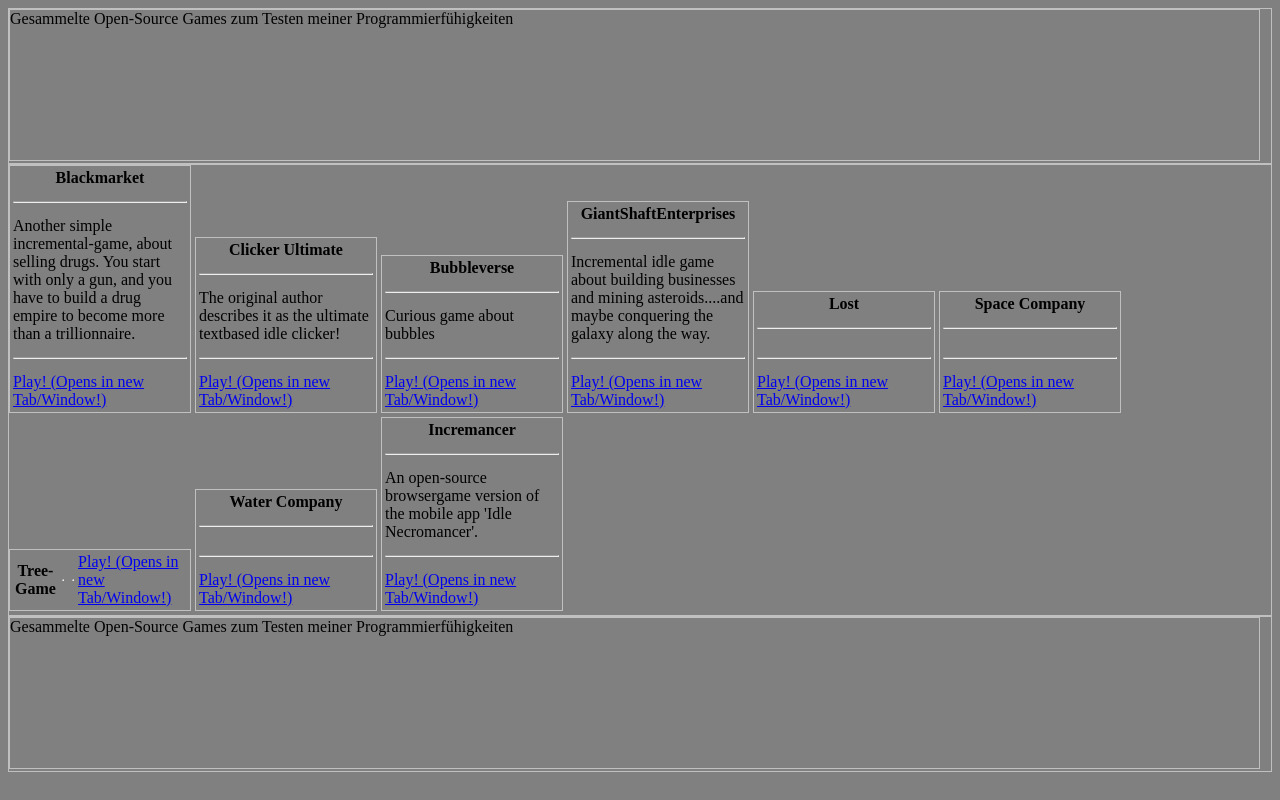
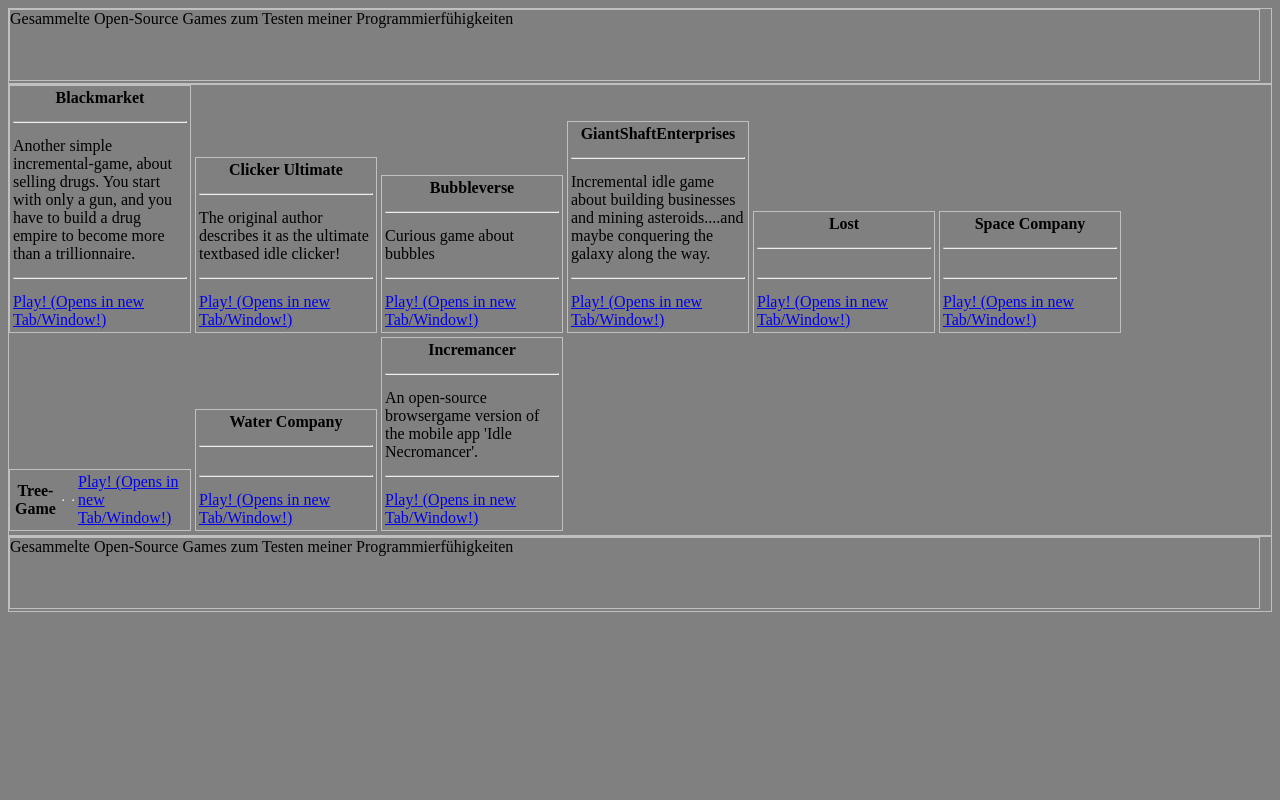
Before and after one commit to Legion9378/Legion9378.github.io, a PHP site: page / in a window 1280 px wide. Run offline with PHP 8.4, Linux system fonts and the light colour scheme.

Commit message:
Update main.css

```diff
--- a/main.css
+++ b/main.css
@@ -5,7 +5,7 @@
 caption {
   color: white;
   background: hsl(13, 96%, 39%);
-  font-size: 1.5em;
+  font-size: 2.5em;
   box-shadow: .1em .1em .1em 0 hsl(0, 0, 50%);
   padding: .2em .2em .2em 2em;
   width: 30em;
@@ -16,7 +16,7 @@
 .p-con1 {
 	margin: 0 auto;
 	border: 1px solid silver;
-	height: 154px
+	height: 74px
 }
 
 .p-con1 div {
@@ -25,7 +25,7 @@
 
 .bit1 {
 	border: 1px solid silver;
-	height: 150px;
+	height: 70px;
 	width: 99%;
 }
 
@@ -36,9 +36,11 @@
 
 .p-con div {
 	display: inline-block;
+        align: center
 }
 
 .bit {
 	border: 1px solid silver;
 	width: 180px;
+        valign: top
 }
```
